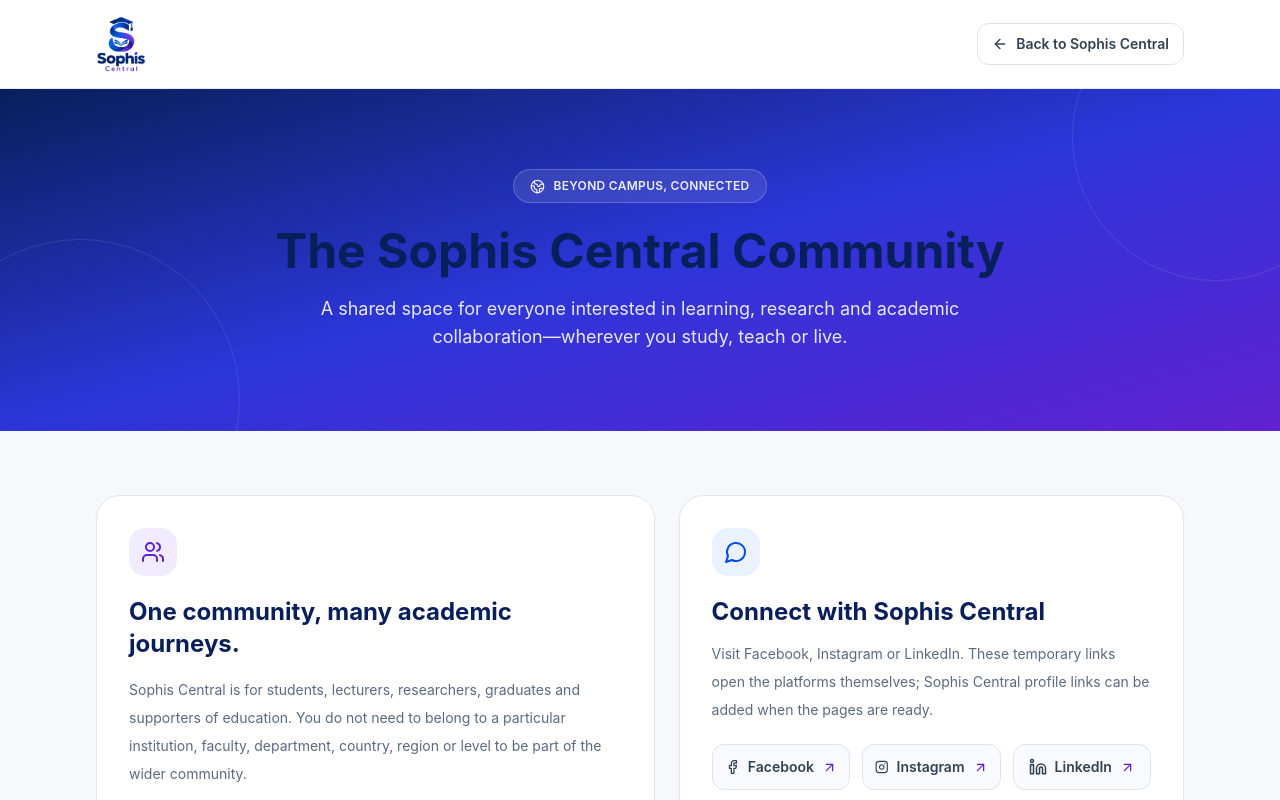
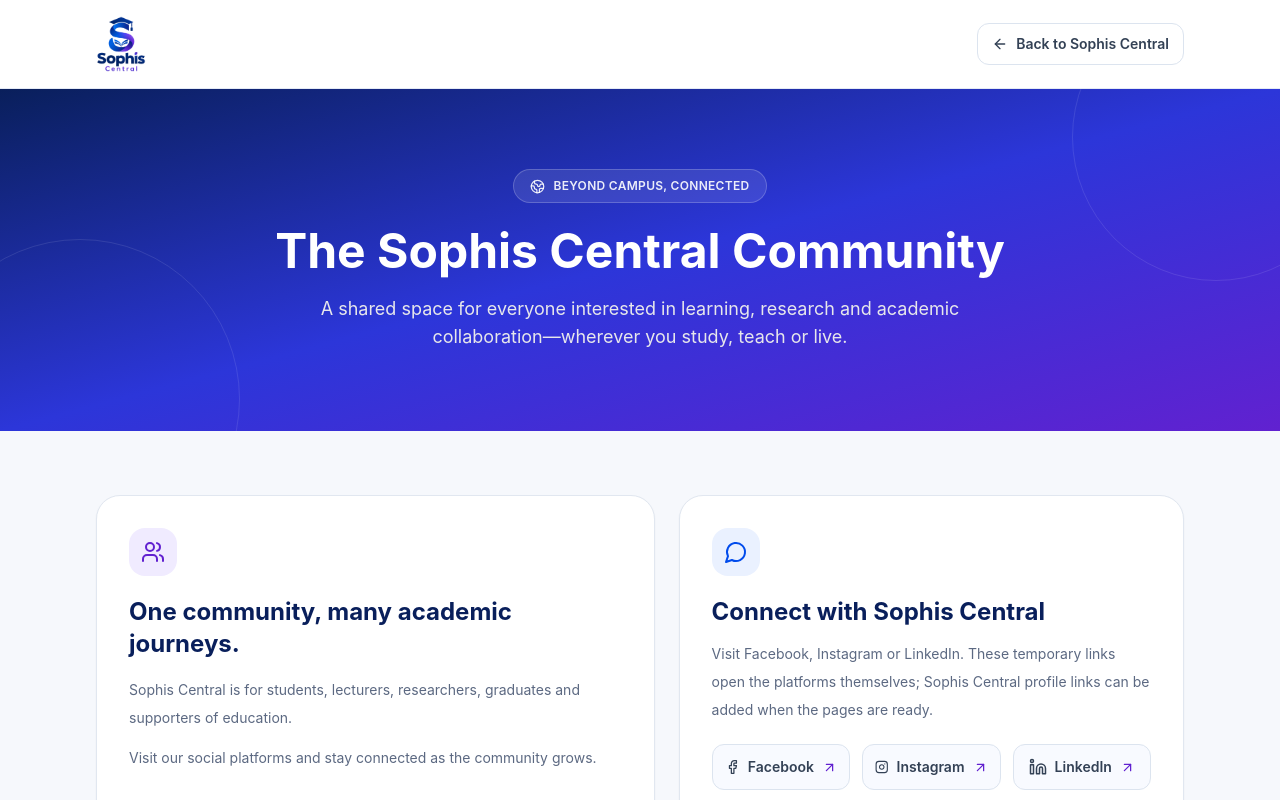
Before and after one commit to ReignnRule11/Sophia-Central-frontend, a React (Vite) app: page /community in a window 1280 px wide. Shown: the top 800 px of the page. Built offline with nearby package versions, Linux system fonts and the light colour scheme; no server answers.

Commit message:
Polish academic community page header and hero

```diff
--- a/src/pages/CommunityPage.tsx
+++ b/src/pages/CommunityPage.tsx
@@ -14,7 +14,7 @@ export function CommunityPage() {
 
   return (
     <main className="min-h-screen bg-[#F6F8FC] text-[#1F2937]">
-      <header className="border-b border-[#E4EAF5] bg-white">
+      <header className="sticky top-0 z-50 border-b border-[#E4EAF5] bg-white">
         <div className="mx-auto flex max-w-6xl flex-wrap items-center justify-between gap-3 px-3 py-3 sm:gap-4 sm:px-6 sm:py-4 lg:px-8">
           <BrandLogo variant="full" tone="dark" />
           <Link to="/" className="inline-flex max-w-full shrink-0 items-center gap-2 rounded-xl border border-[#DCE4EF] px-3 py-2 text-xs font-semibold text-[#334155] transition hover:border-[#B9C8F5] hover:bg-[#F3F6FC] sm:px-3.5 sm:py-2.5 sm:text-sm">
@@ -30,8 +30,8 @@ export function CommunityPage() {
           <span className="inline-flex items-center gap-2 rounded-full border border-white/20 bg-white/10 px-4 py-2 text-xs font-semibold tracking-wide text-white/90">
             <Globe2 size={15} /> BEYOND CAMPUS, CONNECTED
           </span>
-          <h1 className="mt-6 break-words text-3xl font-bold leading-tight sm:text-4xl lg:text-5xl">The Sophis Central Community</h1>
-          <p className="mx-auto mt-5 max-w-2xl text-base leading-8 text-[#E5E7EB] sm:text-lg">
+          <h1 className="mt-6 break-words text-3xl font-bold leading-tight text-white sm:text-4xl lg:text-5xl">The Sophis Central Community</h1>
+          <p className="mx-auto mt-5 max-w-2xl text-base font-normal leading-8 text-[#E7E7EB] sm:text-lg">
             A shared space for everyone interested in learning, research and academic collaboration—wherever you study, teach or live.
           </p>
         </div>
@@ -42,7 +42,7 @@ export function CommunityPage() {
           <span className="inline-flex rounded-2xl bg-[#F0EBFF] p-3 text-[#6121D0]"><Users size={24} /></span>
           <h2 className="mt-5 break-words text-xl font-bold text-[#091F5B] sm:text-2xl">One community, many academic journeys.</h2>
           <p className="mt-4 text-sm leading-7 text-[#5C6982]">
-            Sophis Central is for students, lecturers, researchers, graduates and supporters of education. You do not need to belong to a particular institution, faculty, department, country, region or level to be part of the wider community.
+            Sophis Central is for students, lecturers, researchers, graduates and supporters of education.
           </p>
           <p className="mt-3 text-sm leading-7 text-[#5C6982]">
             Visit our social platforms and stay connected as the community grows.
```
